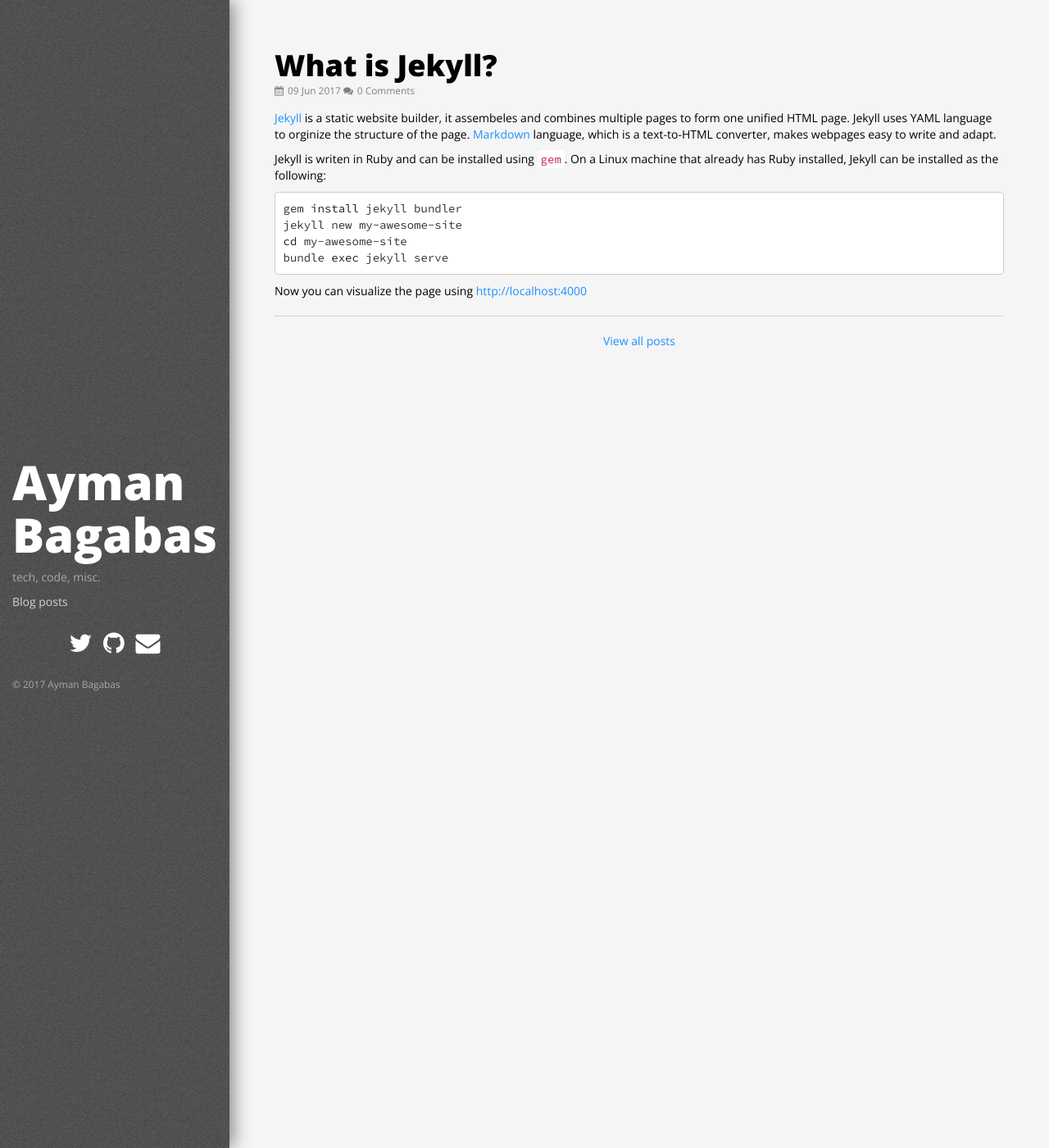
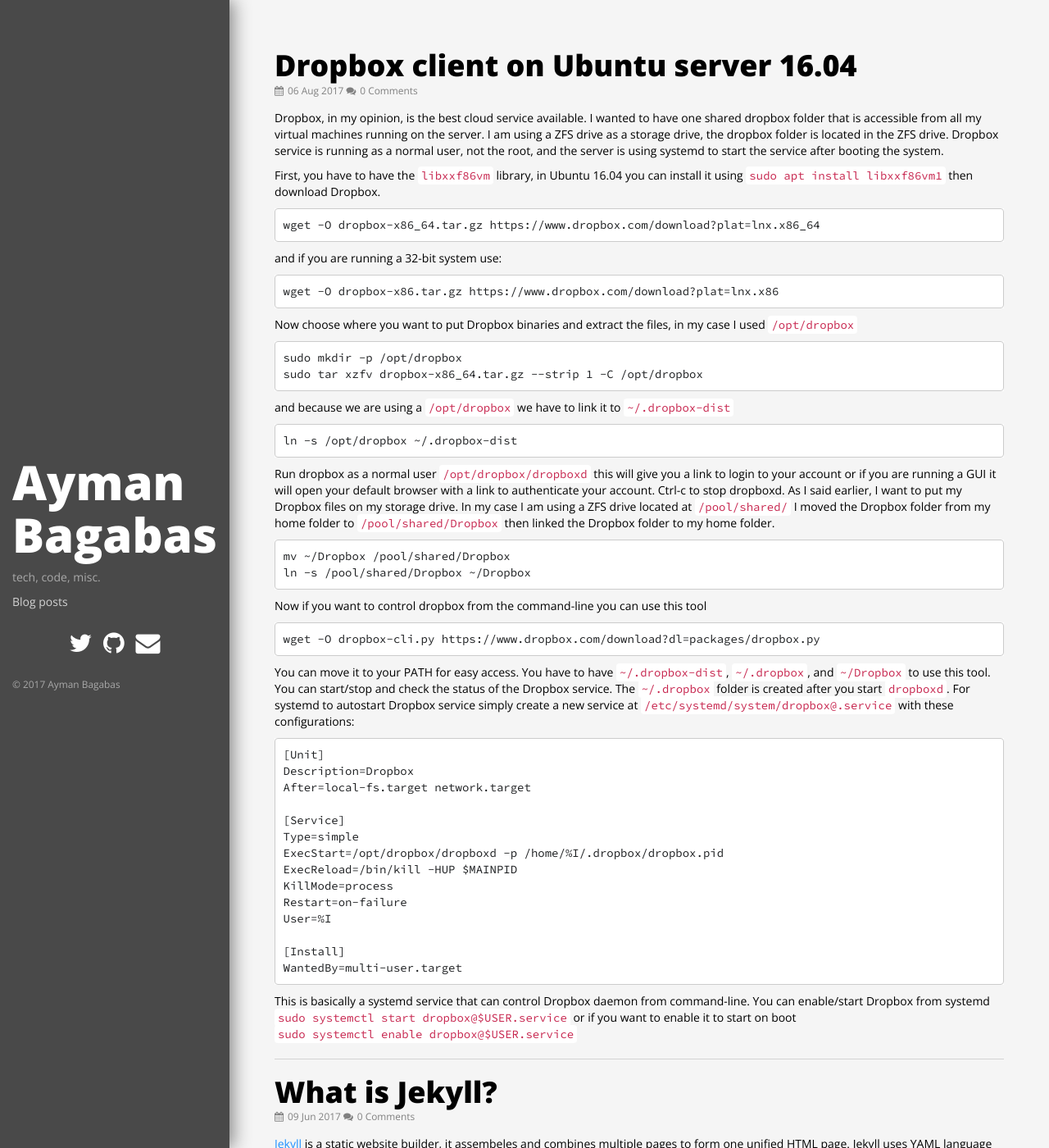
Before and after one commit to aymanbagabas/aymanbagabas.github.io, a Jekyll site: the page built from index.html, in a window 1280 px wide and 1400 px high. Shown: the whole window at 82% size. Built offline with Jekyll 4.4.1, drawn with Linux system fonts in a browser that asks for light colours; comment, search, counter and statistics services are not loaded.

Commit message:
Dropbox client on Ubuntu server 16.04

````diff
--- /dev/null
+++ b/_posts/2017/2017-08-06-dropbox-client-on-ubuntu-server-16-04.md
@@ -0,0 +1,58 @@
+---
+layout: post
+title: Dropbox client on Ubuntu server 16.04
+date: '2017-08-06 23:19'
+comments: true
+---
+
+Dropbox, in my opinion, is the best cloud service available. I wanted to have one shared dropbox folder that is accessible from all my virtual machines running on the server. I am using a ZFS drive as a storage drive, the dropbox folder is located in the ZFS drive. Dropbox service is running as a normal user, not the root, and the server is using systemd to start the service after booting the system.
+
+First, you have to have the `libxxf86vm` library, in Ubuntu 16.04 you can install it using `sudo apt install libxxf86vm1` then download Dropbox.
+```
+wget -O dropbox-x86_64.tar.gz https://www.dropbox.com/download?plat=lnx.x86_64
+```
+and if you are running a 32-bit system use:
+```
+wget -O dropbox-x86.tar.gz https://www.dropbox.com/download?plat=lnx.x86
+```
+
+Now choose where you want to put Dropbox binaries and extract the files, in my case I used `/opt/dropbox`
+```
+sudo mkdir -p /opt/dropbox
+sudo tar xzfv dropbox-x86_64.tar.gz --strip 1 -C /opt/dropbox
+```
+and because we are using a `/opt/dropbox` we have to link it to `~/.dropbox-dist`
+```
+ln -s /opt/dropbox ~/.dropbox-dist
+```
+
+Run dropbox as a normal user `/opt/dropbox/dropboxd` this will give you a link to login to your account or if you are running a GUI it will open your default browser with a link to authenticate your account. Ctrl-c to stop dropboxd.
+As I said earlier, I want to put my Dropbox files on my storage drive. In my case I am using a ZFS drive located at `/pool/shared/` I moved the Dropbox folder from my home folder to `/pool/shared/Dropbox` then linked the Dropbox folder to my home folder.
+```
+mv ~/Dropbox /pool/shared/Dropbox
+ln -s /pool/shared/Dropbox ~/Dropbox
+```
+
+Now if you want to control dropbox from the command-line you can use this tool
+```
+wget -O dropbox-cli.py https://www.dropbox.com/download?dl=packages/dropbox.py
+```
+You can move it to your PATH for easy access. You have to have `~/.dropbox-dist`, `~/.dropbox`, and `~/Dropbox` to use this tool. You can start/stop and check the status of the Dropbox service. The `~/.dropbox` folder is created after you start `dropboxd`.
+For systemd to autostart Dropbox service simply create a new service at `/etc/systemd/system/dropbox@.service` with these configurations:
+```
+[Unit]
+Description=Dropbox
+After=local-fs.target network.target
+
+[Service]
+Type=simple
+ExecStart=/opt/dropbox/dropboxd -p /home/%I/.dropbox/dropbox.pid
+ExecReload=/bin/kill -HUP $MAINPID
+KillMode=process
+Restart=on-failure
+User=%I
+
+[Install]
+WantedBy=multi-user.target
+```
+This is basically a systemd service that can control Dropbox daemon from command-line. You can enable/start Dropbox from systemd `sudo systemctl start dropbox@$USER.service` or if you want to enable it to start on boot `sudo systemctl enable dropbox@$USER.service`
--- a/css/style.css
+++ b/css/style.css
@@ -49,7 +49,7 @@
 
 .col-md-2 {
     height: 100%;
-    background: url("../images/tweed.png");
+    background-color: #494949;
     /*background-color: navy;*/
     display: flex;
     flex-direction: column;
````
Also changed, not shown: Gemfile.lock, images/tweed.png (deleted), 1 other file.
